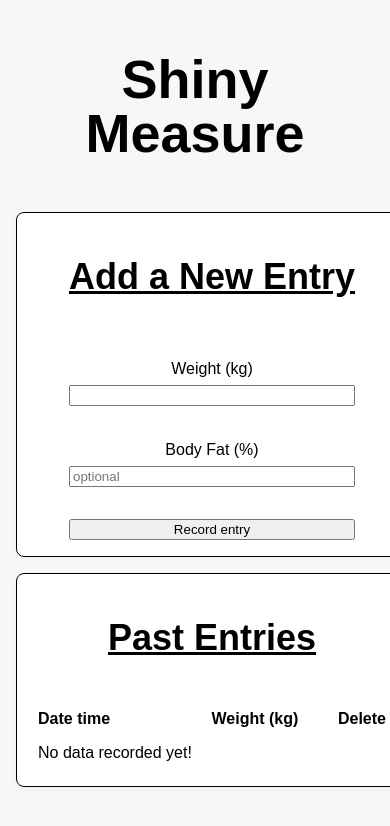
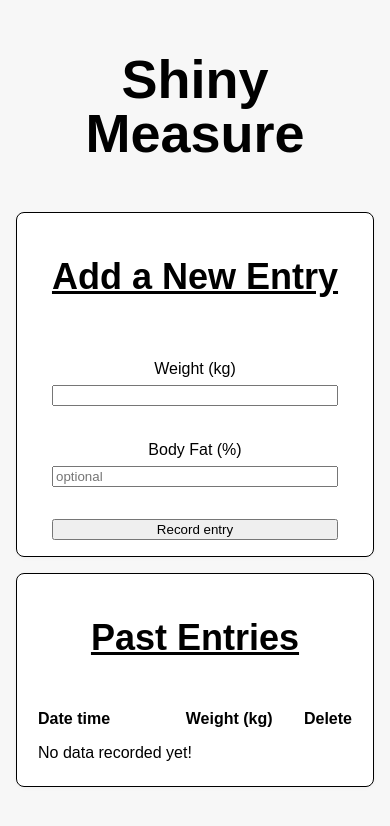
Before and after one commit to fildon/shiny-measure, a React (Vite) app: page / in a window 390 px wide. Shown: the top 826 px of the page. Built offline with nearby package versions, Linux system fonts and the light colour scheme.

Commit message:
Better layout for mobile

```diff
--- a/src/components/weightChart.tsx
+++ b/src/components/weightChart.tsx
@@ -1,5 +1,5 @@
 import * as React from "react";
-import { CartesianGrid, Legend, Line, LineChart, XAxis, YAxis } from "recharts";
+import { CartesianGrid, Legend, Line, LineChart, ResponsiveContainer, XAxis, YAxis } from "recharts";
 import { DateTime } from "luxon";
 import { WeightEntry } from "../types";
 
@@ -88,9 +88,8 @@ export function WeightChart({ entries }: { entries: WeightEntry[] }) {
           ))}
         </div>
       )}
+      <ResponsiveContainer width="100%" height={300}>
         <LineChart
-        width={600}
-        height={300}
           data={chartData}
           onClick={() => {
             anyFatEntries && onClick();
@@ -132,6 +131,7 @@ export function WeightChart({ entries }: { entries: WeightEntry[] }) {
           )}
           <Legend />
         </LineChart>
+      </ResponsiveContainer>
     </div>
   );
 }
--- a/src/styles.css
+++ b/src/styles.css
@@ -1,13 +1,20 @@
 /* ===================== */
 /* == Composition     == */
 /* ===================== */
+
+*,
+*::before,
+*::after {
+  box-sizing: border-box;
+}
 
 html,
 body {
   height: 100%;
   margin: 0;
   padding: 0;
-  max-width: none;
+  max-width: 100vw;
+  overflow-x: hidden;
   line-height: 1.5rem;
   font-family: Arial, Helvetica, sans-serif;
   background: #f7f7f7;
@@ -24,6 +31,8 @@ main {
   justify-content: center;
   padding: 1rem;
   gap: 1rem;
+  width: 100%;
+  max-width: 100%;
 }
 
 main>*+* {
@@ -111,6 +120,7 @@ th {
   padding: 16px;
   margin: auto;
   width: 100%;
+  max-width: min(70ch, 100%);
   display: flex;
   flex-direction: column;
   align-items: center;
@@ -119,13 +129,14 @@ th {
   border-radius: 8px;
   background: #fff;
   border: 1px solid black;
-  max-width: 70ch;
   text-align: center;
 }
 
 .chart-container {
   min-height: 200px;
   width: 100%;
+  max-width: 100%;
+  overflow: hidden;
 }
 
 .weightchart-button-group {
```
Lines whose indentation alone changed are shown as unchanged.
